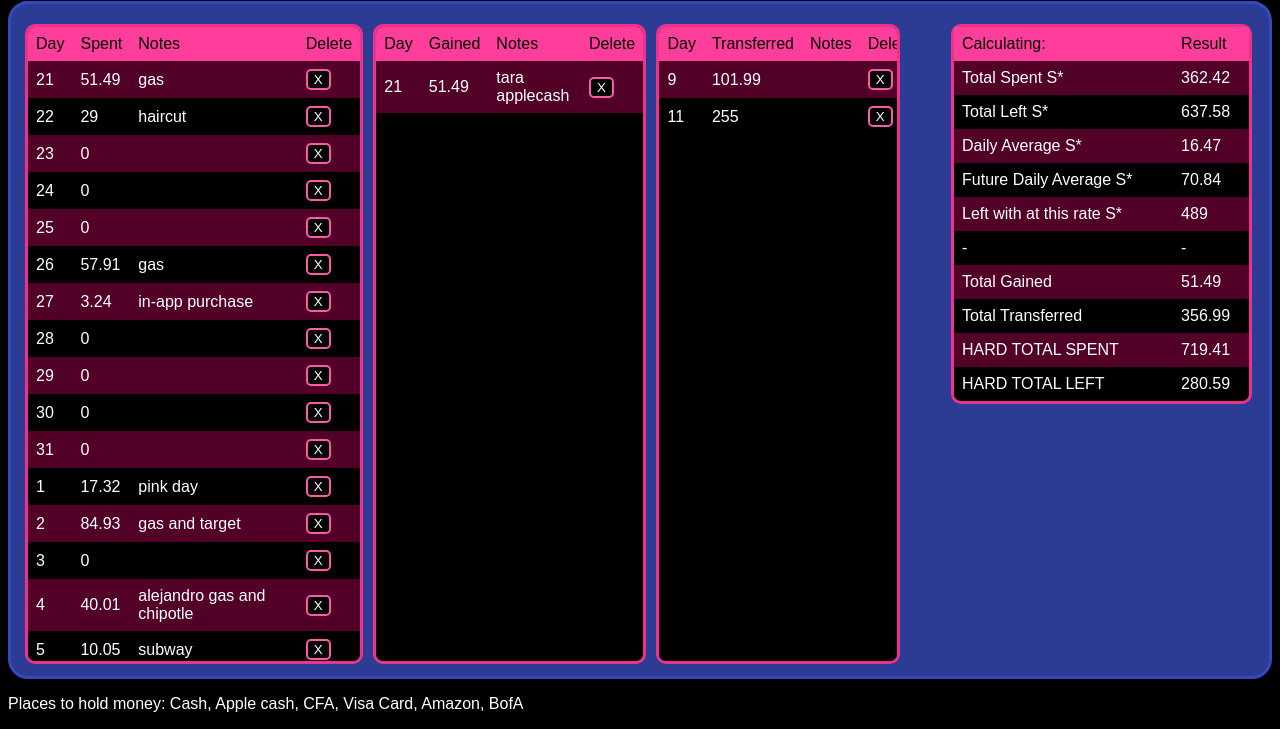
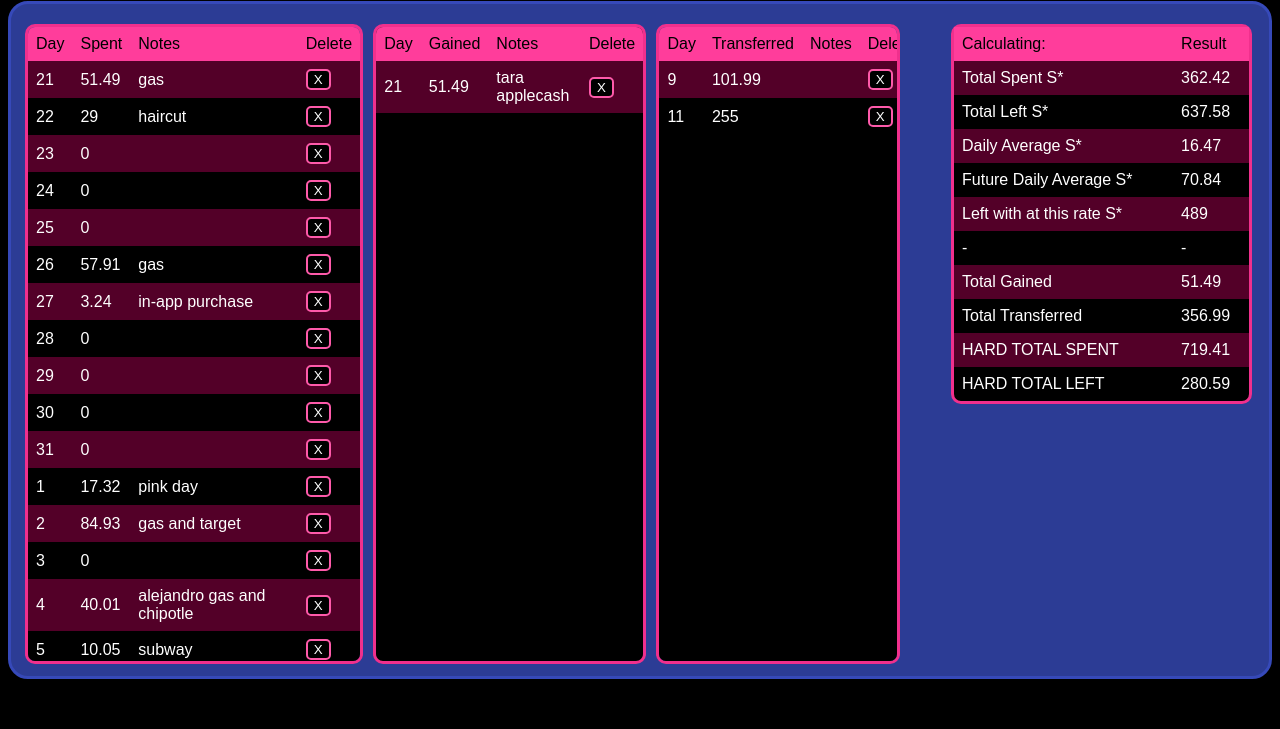
Before and after one commit to JamesR6/pythonBudget, a Flask app: page / in a window 1280 px wide. Shown: the part 107-836 px from the top of the page. After the commit the page ends 786 px from the top, so only its background shows below. Run offline with Flask 3, Linux system fonts and the light colour scheme; data comes from the database, SQL or seed files in the repository.

Commit message:
Update index.html

```diff
--- a/templates/index.html
+++ b/templates/index.html
@@ -147,5 +147,4 @@
         </table>
       </section>
     </body>
-    <p class="ideas" style="color: white">Places to hold money: Cash, Apple cash, CFA, Visa Card, Amazon, BofA </p>
     </html>
```
